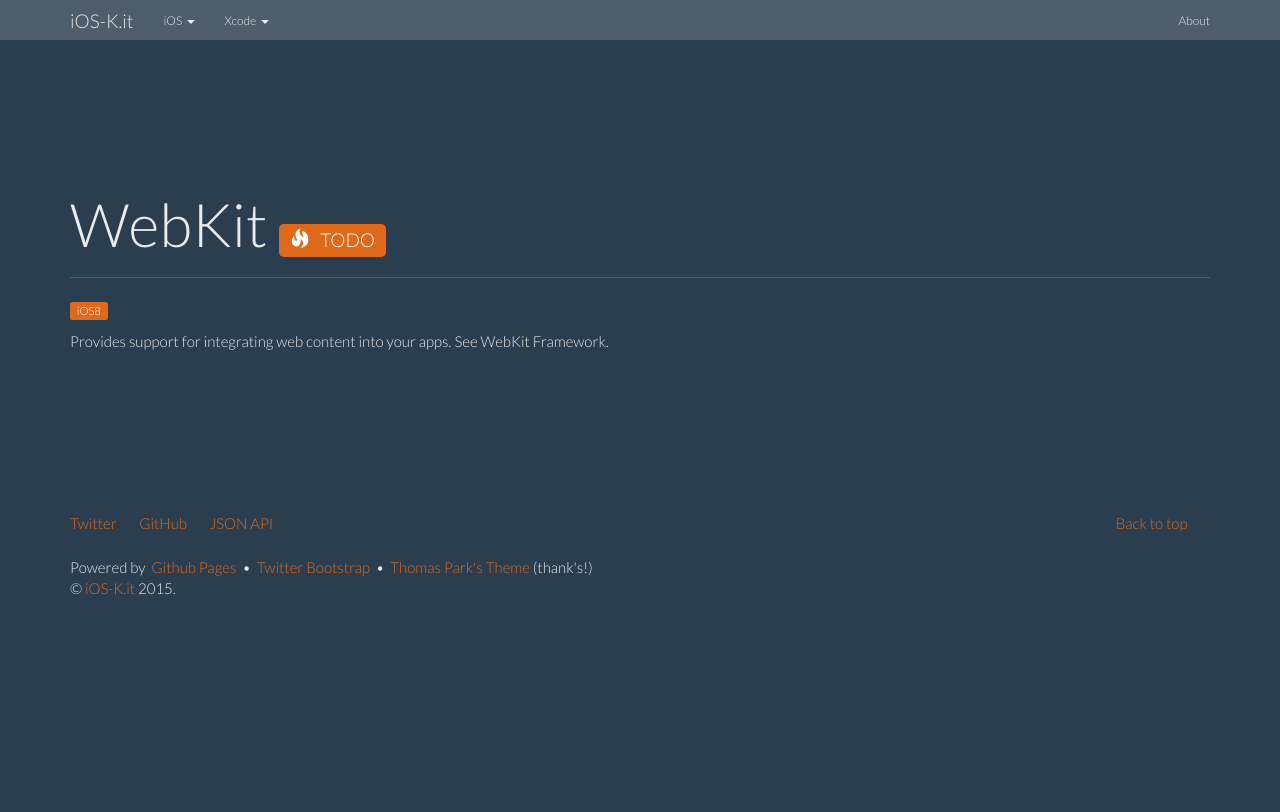
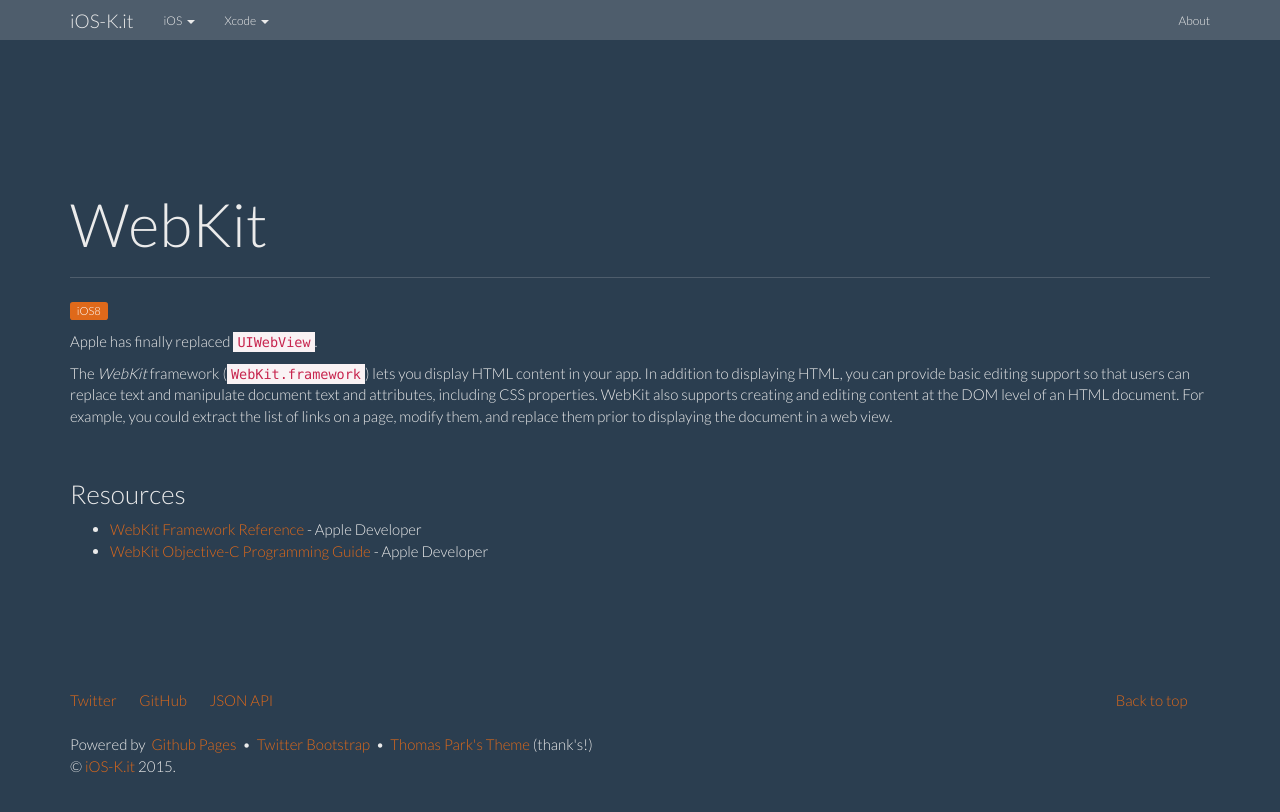
Before and after one commit to ioskit/ioskit.github.io, a Jekyll site: the page built from _kits/WebKit.md, in a window 1280 px wide. Shown: the top 812 px of the page. Built offline with Jekyll 4.4.1, drawn with Linux system fonts in a browser that asks for light colours; nearby versions of some CDN libraries.

Commit message:
Kit: WebKit.

```diff
--- a/_kits/WebKit.md
+++ b/_kits/WebKit.md
@@ -2,16 +2,24 @@
 layout: kit
 name: 'WebKit'
 id: webkit
-status: TODO
+type: kit
+status:
+icon:
+xcode:
 since: iOS8
 prefixe: 'WK'
-link:
-abstract: "Provides support for integrating web content into your apps. See WebKit Framework."
-links__:
+abstract: "Provides support for integrating web content into your apps"
+links:
  - link:
-     name: 'aaa'
-     url: bbb
-     description: 'ccc'
+     name: 'WebKit Framework Reference'
+     url: https://developer.apple.com/library/ios/documentation/Cocoa/Reference/WebKit/ObjC_classic/index.html
+     description: ' - Apple Developer'
+ - link:
+     name: 'WebKit Objective-C Programming Guide'
+     url: https://developer.apple.com/library/mac/documentation/Cocoa/Conceptual/DisplayWebContent/DisplayWebContent.html
+     description: ' - Apple Developer'
 ---
 
-Provides support for integrating web content into your apps. See WebKit Framework.
+Apple has finally replaced `UIWebView`.
+
+The *WebKit* framework (`WebKit.framework`) lets you display HTML content in your app. In addition to displaying HTML, you can provide basic editing support so that users can replace text and manipulate document text and attributes, including CSS properties. WebKit also supports creating and editing content at the DOM level of an HTML document. For example, you could extract the list of links on a page, modify them, and replace them prior to displaying the document in a web view.
```
